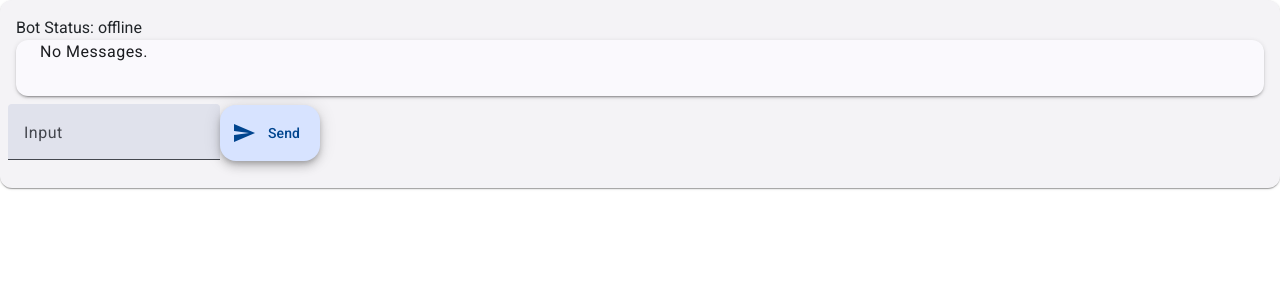
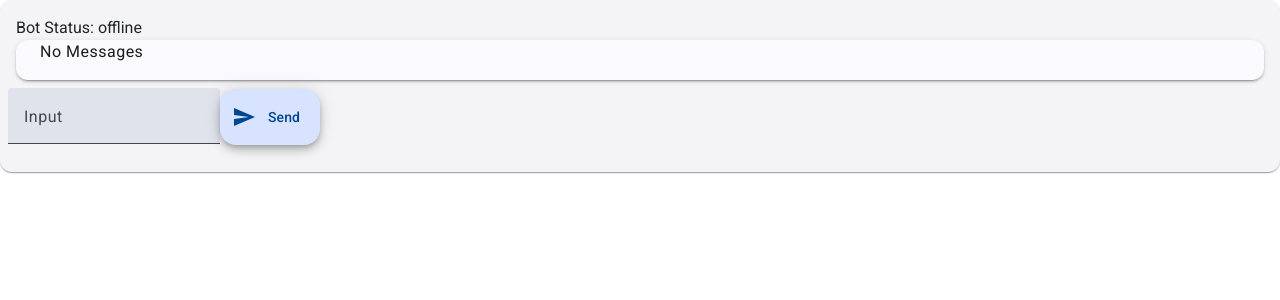
Before and after one commit to Adrian55Stack/ChatBotRxjs, an Angular app: page / in a window 1280 px wide. Shown: the top 300 px of the page. Built offline with nearby package versions, Linux system fonts and the light colour scheme.

Commit message:
fix display

```diff
--- a/src/app/chat-content/chat-content.component.html
+++ b/src/app/chat-content/chat-content.component.html
@@ -1,16 +1,13 @@
 <mat-accordion>
     <mat-expansion-panel disabled expanded>
-        @if(!(messages | async)?.length) {
-            <p>No Messages.</p>
-        }
-        @else {
         @for(message of (messages | async); track message?.content) {
         <div class="d-flex">
             <p>({{message.time | date: 'mediumTime'}})</p>
             <strong class="pe-2">{{message.author}}:</strong>
             <p>{{message.content}}</p>
         </div>
-            }
+        } @empty {
+        <div> No Messages</div>
         }
     </mat-expansion-panel>
 </mat-accordion>
```
Lines whose indentation alone changed are shown as unchanged.
